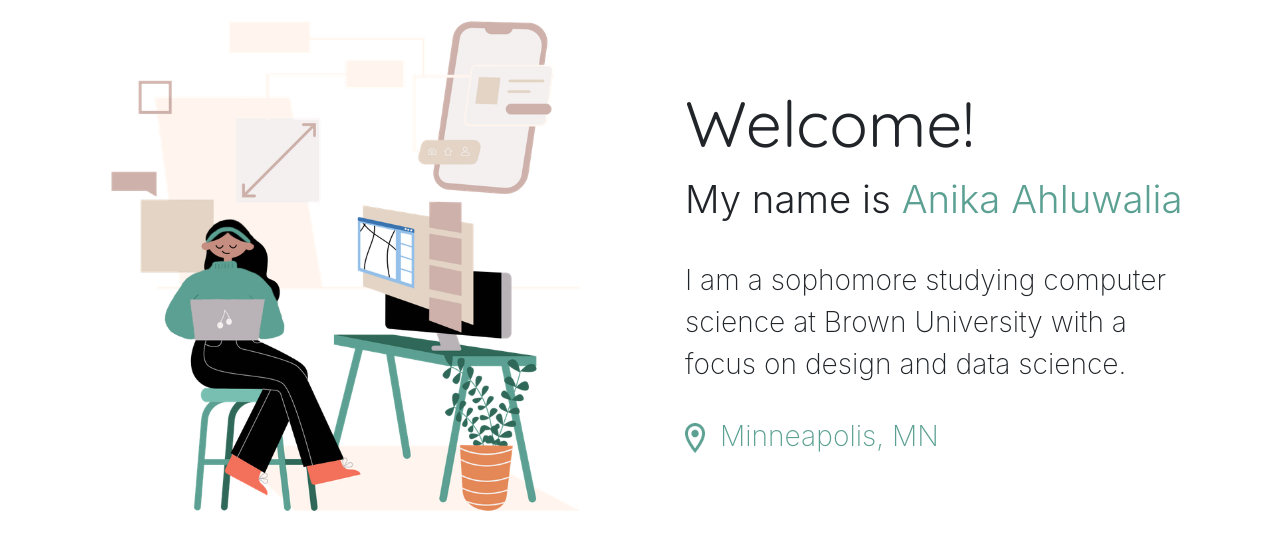
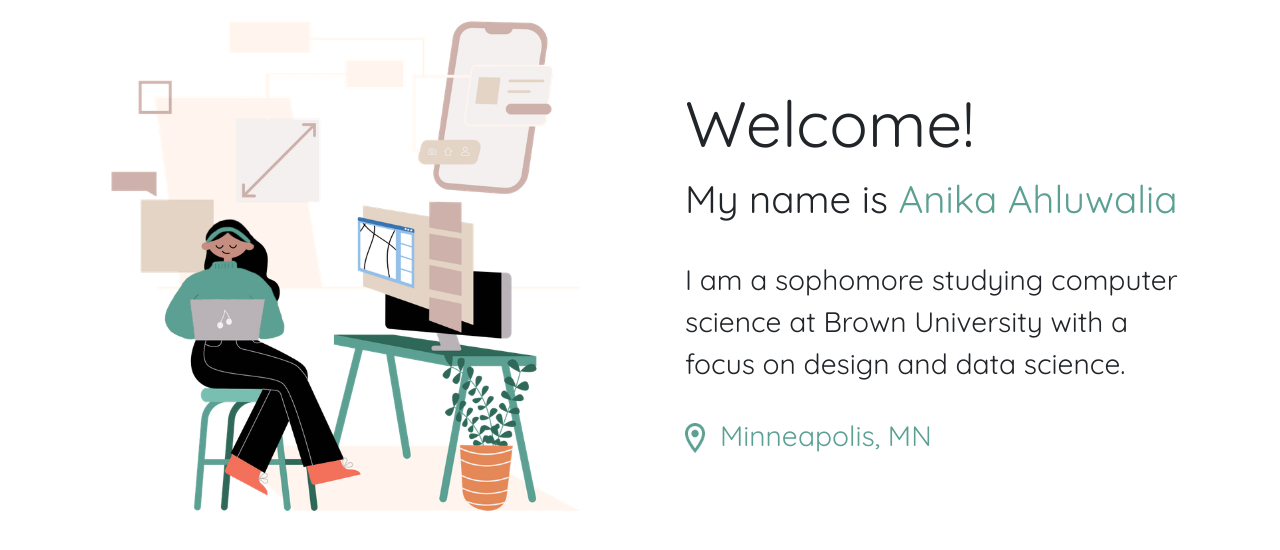
Before and after one commit to anika-ahluwalia/portfolio2020, a PHP site: page / in a window 1280 px wide. Shown: the part 77-627 px from the top of the page. Run offline with PHP 8.4, Linux system fonts and the light colour scheme.

Commit message:
will the font stuff work now

```diff
--- a/index.css
+++ b/index.css
@@ -110,12 +110,14 @@
   }
 
   .medium-header{
+    font-family: 'Quicksand', sans-serif;
     font-weight: 350;
     font-size: 3vw;
     margin-bottom: 30px;
   }
 
   .small-header{
+    font-family: 'Quicksand', sans-serif;
     font-weight: 200;
     font-size: 2.2vw;
     margin-bottom: 30px;
@@ -166,3 +168,7 @@
   .navigation{
     background-color: white;
   }
+
+  p{
+    font-family: 'Quicksand', sans-serif;
+  }
```
